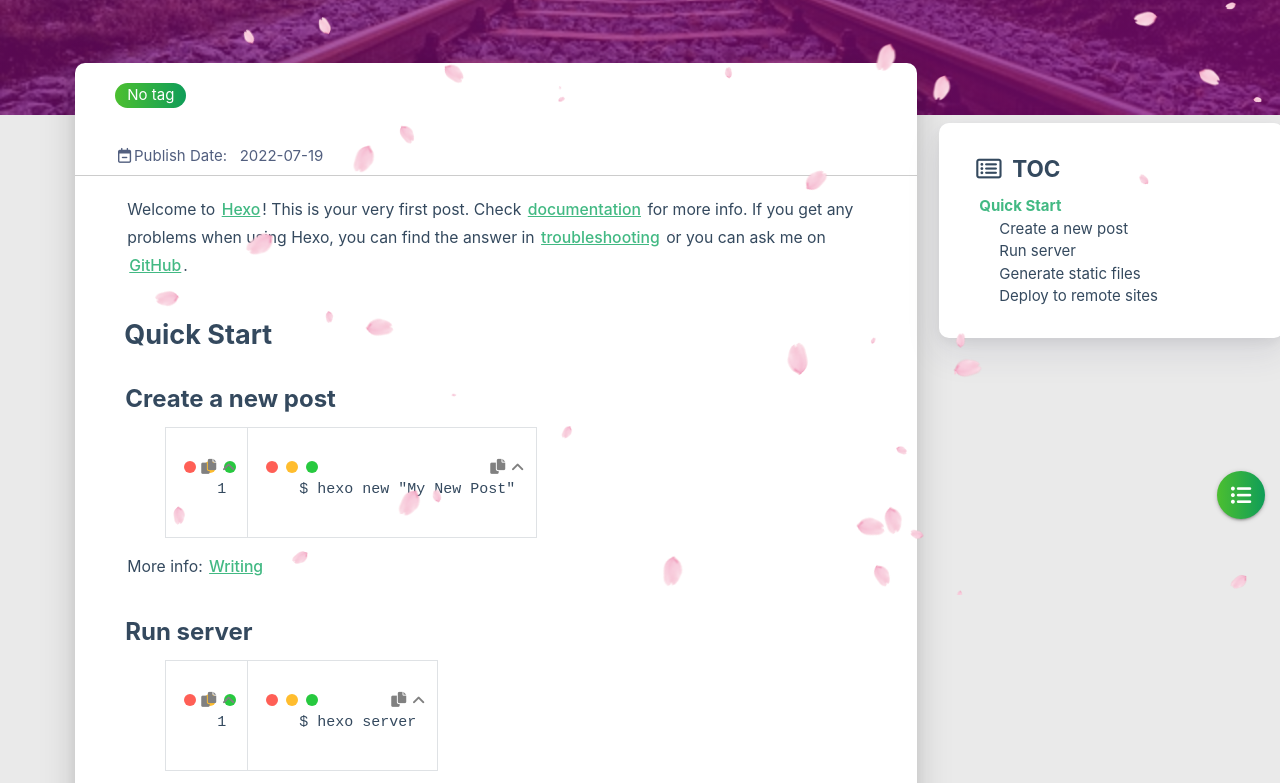
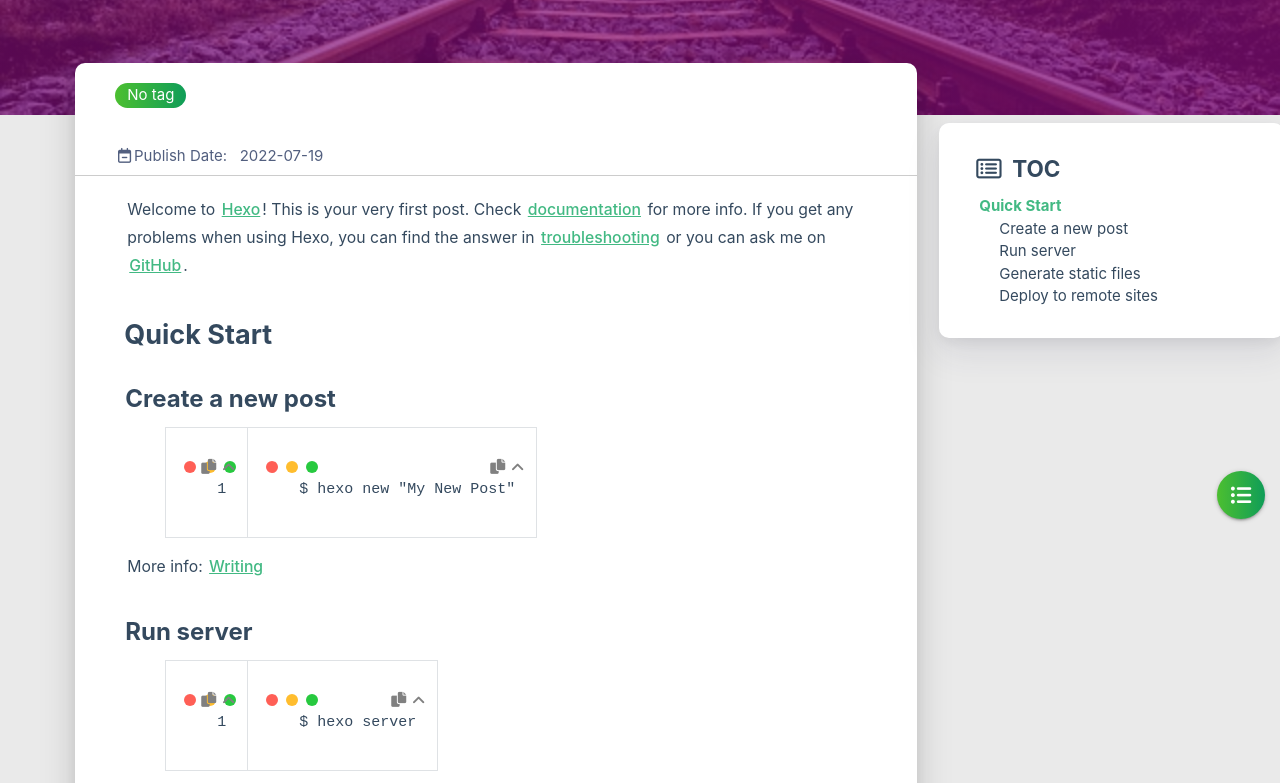
Before and after one commit to handsomeon/handsomeon.github.io, a plain HTML site: page 2022/07/19/hello-world/index.html in a window 1280 px wide. Shown: the part 205-988 px from the top of the page. Drawn offline with Linux system fonts and the light colour scheme; some packages are replaced by stand-ins of ours; no server answers; a script that the page names is missing.

Commit message:
Site updated: 2022-07-20 14:08:37

```diff
--- a/2022/07/19/hello-world/index.html
+++ b/2022/07/19/hello-world/index.html
@@ -1155,19 +1155,18 @@ $(function () {
 
 
 
+    <!-- 雪花特效 -->
+
+
+    <!-- 鼠标星星特效 -->
+
         <script type="text/javascript">
             // 只在桌面版网页启用特效
             var windowWidth = $(window).width();
             if (windowWidth > 768) {
-                document.write('<script type="text/javascript" src="/libs/others/sakura.js"><\/script>');
+                document.write('<script type="text/javascript" src="/libs/others/star.js"><\/script>');
             }
         </script>
-
-
-    <!-- 雪花特效 -->
-
-
-    <!-- 鼠标星星特效 -->
 
 
 
```
Also changed, not shown: archives/2022/07/index.html (+6 -7 lines), archives/2022/index.html (+6 -7 lines), archives/index.html (+6 -7 lines), index.html (+6 -7 lines).
